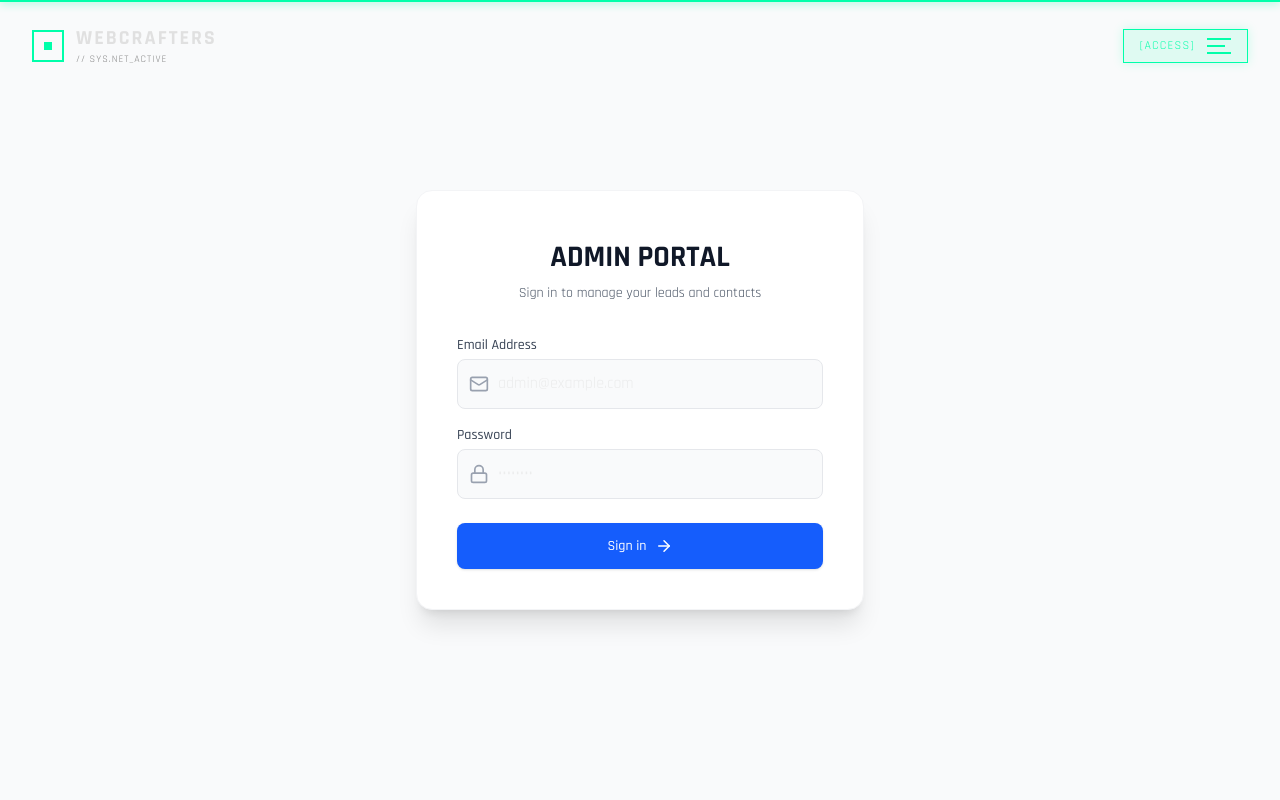
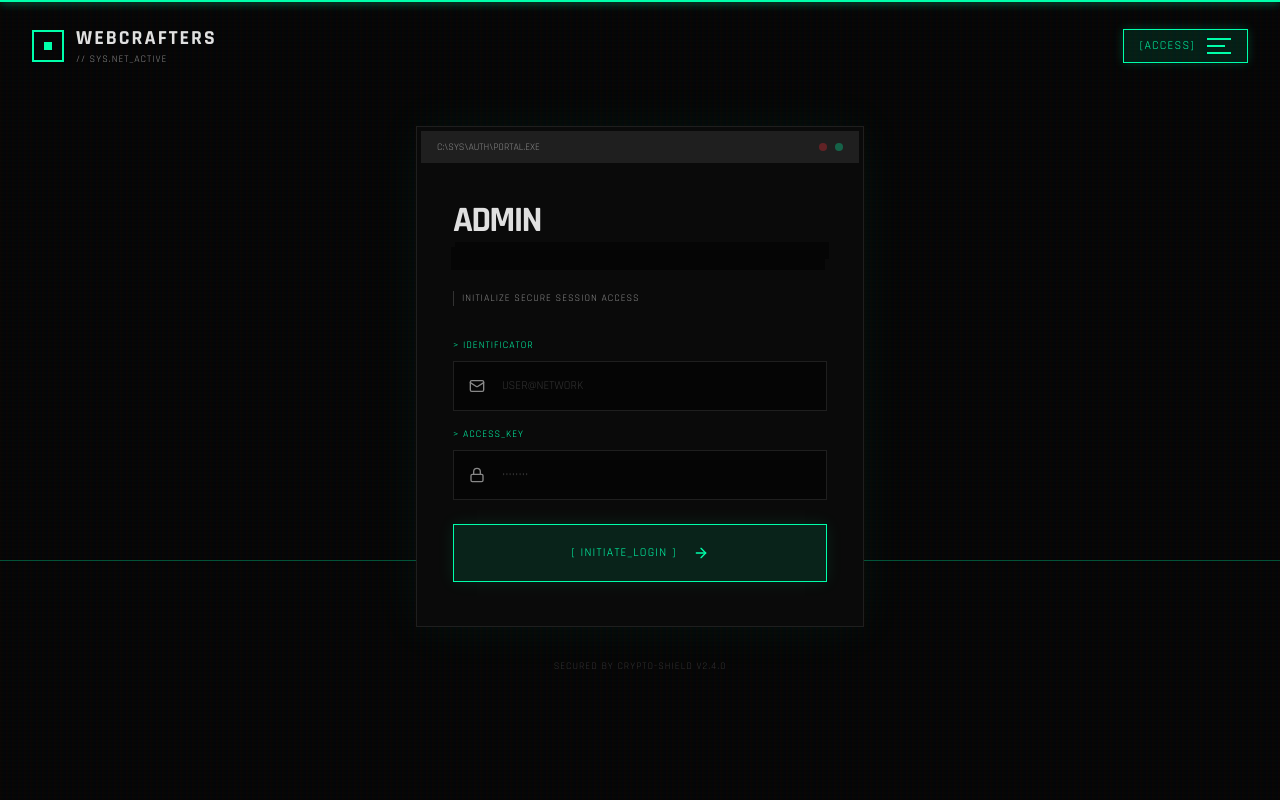
Before and after one commit to daxx06/portfolio_website, a Next.js app: page /admin/login in a window 1280 px wide. Shown: the top 800 px of the page. Built offline with nearby package versions, Linux system fonts and the light colour scheme.

Commit message:
feat: add auth debug logs and cyberpunk admin UI

```diff
--- a/package.json
+++ b/package.json
@@ -12,6 +12,7 @@
     "@upstash/ratelimit": "^2.0.8",
     "@upstash/redis": "^1.36.3",
     "bcryptjs": "^3.0.3",
+    "dotenv": "^17.3.1",
     "framer-motion": "^12.34.3",
     "lucide-react": "^0.575.0",
     "mongoose": "^9.2.3",
--- a/src/app/admin/login/page.tsx
+++ b/src/app/admin/login/page.tsx
@@ -38,58 +38,74 @@ export default function LoginPage() {
     };
 
     return (
-        <div className="min-h-screen flex items-center justify-center bg-gray-50 px-4 py-12 sm:px-6 lg:px-8">
+        <div className="min-h-screen flex items-center justify-center bg-[#050505] relative overflow-hidden px-4">
+            {/* Background Effects */}
+            <div className="absolute inset-0 bg-cyber-grid opacity-20 pointer-events-none"></div>
+            <div className="absolute inset-0 pointer-events-none crt-overlay"></div>
+            <div className="absolute top-0 left-0 w-full h-[1px] bg-[#00FFAA] animate-scanline opacity-30"></div>
+
             <motion.div
                 initial={{ opacity: 0, y: 20 }}
                 animate={{ opacity: 1, y: 0 }}
-                className="max-w-md w-full space-y-8 bg-white p-10 rounded-2xl shadow-xl border border-gray-100"
+                className="max-w-md w-full relative z-10"
             >
+                <div className="bg-[#0A0A0A] border border-[#1F1F1F] p-1 shadow-[0_0_50px_rgba(0,255,170,0.05)]">
+                    {/* Header bar */}
+                    <div className="w-full h-8 bg-[#1F1F1F] flex items-center px-4 justify-between mb-8">
+                        <div className="font-mono text-[10px] text-[#888888]">C:\SYS\AUTH\PORTAL.EXE</div>
+                        <div className="flex gap-2">
+                            <div className="w-2 h-2 rounded-full bg-red-500/30"></div>
+                            <div className="w-2 h-2 rounded-full bg-[#00FFAA]/30"></div>
+                        </div>
+                    </div>
+
+                    <div className="px-8 pb-10 pt-2 space-y-8">
                         <div>
-                    <h2 className="mt-2 text-center text-3xl font-extrabold text-gray-900">
-                        Admin Portal
+                            <h2 className="text-4xl font-sans font-bold text-[#E0E0E0] uppercase tracking-tighter leading-none text-glitch" data-text="ADMIN_PORTAL">
+                                ADMIN <br /> <span className="text-[#00FFAA]">PORTAL.</span>
                             </h2>
-                    <p className="mt-2 text-center text-sm text-gray-600">
-                        Sign in to manage your leads and contacts
+                            <p className="mt-4 font-mono text-[10px] text-[#888888] uppercase tracking-widest border-l border-[#333333] pl-2">
+                                INITIALIZE SECURE SESSION ACCESS
                             </p>
                         </div>
 
-                <form className="mt-8 space-y-6" onSubmit={handleSubmit}>
+                        <form className="space-y-6" onSubmit={handleSubmit}>
                             {error && (
-                        <div className="bg-red-50 text-red-600 p-3 text-sm rounded-lg text-center">
-                            {error}
+                                <div className="bg-[#FF0055]/10 border border-[#FF0055] text-[#FF0055] p-3 text-[10px] font-mono font-bold uppercase tracking-widest animate-pulse">
+                                    ERROR: {error}
                                 </div>
                             )}
 
-                    <div className="space-y-4">
-                        <div>
-                            <label className="block text-sm font-medium text-gray-700 mb-1">Email Address</label>
+                            <div className="space-y-4 font-mono">
+                                <div className="group">
+                                    <label className="block text-[10px] text-[#00FFAA] uppercase tracking-widest mb-2">&gt; IDENTIFICATOR</label>
                                     <div className="relative">
-                                <div className="absolute inset-y-0 left-0 pl-3 flex items-center pointer-events-none">
-                                    <Mail className="h-5 w-5 text-gray-400" />
+                                        <div className="absolute inset-y-0 left-0 pl-4 flex items-center pointer-events-none">
+                                            <Mail className="h-4 w-4 text-[#888888]" />
                                         </div>
                                         <input
                                             type="email"
                                             required
                                             value={email}
                                             onChange={(e) => setEmail(e.target.value)}
-                                    className="pl-10 w-full px-4 py-3 bg-gray-50 border border-gray-200 rounded-lg focus:ring-2 focus:ring-blue-600 focus:border-transparent transition-all outline-none"
-                                    placeholder="admin@example.com"
+                                            className="w-full bg-[#050505] border border-[#1F1F1F] group-hover:border-[#00FFAA]/50 focus:border-[#00FFAA] pl-12 pr-4 py-4 text-[#E0E0E0] text-xs focus:outline-none transition-colors placeholder:text-[#333333]"
+                                            placeholder="USER@NETWORK"
                                         />
                                     </div>
                                 </div>
 
-                        <div>
-                            <label className="block text-sm font-medium text-gray-700 mb-1">Password</label>
+                                <div className="group">
+                                    <label className="block text-[10px] text-[#00FFAA] uppercase tracking-widest mb-2">&gt; ACCESS_KEY</label>
                                     <div className="relative">
-                                <div className="absolute inset-y-0 left-0 pl-3 flex items-center pointer-events-none">
-                                    <Lock className="h-5 w-5 text-gray-400" />
+                                        <div className="absolute inset-y-0 left-0 pl-4 flex items-center pointer-events-none">
+                                            <Lock className="h-4 w-4 text-[#888888]" />
                                         </div>
                                         <input
                                             type="password"
                                             required
                                             value={password}
                                             onChange={(e) => setPassword(e.target.value)}
-                                    className="pl-10 w-full px-4 py-3 bg-gray-50 border border-gray-200 rounded-lg focus:ring-2 focus:ring-blue-600 focus:border-transparent transition-all outline-none"
+                                            className="w-full bg-[#050505] border border-[#1F1F1F] group-hover:border-[#00FFAA]/50 focus:border-[#00FFAA] pl-12 pr-4 py-4 text-[#E0E0E0] text-xs focus:outline-none transition-colors placeholder:text-[#333333]"
                                             placeholder="••••••••"
                                         />
                                     </div>
@@ -99,13 +115,21 @@ export default function LoginPage() {
                             <button
                                 type="submit"
                                 disabled={loading}
-                        className="w-full py-3 px-4 flex justify-center items-center gap-2 border border-transparent rounded-lg shadow-sm text-sm font-medium text-white bg-blue-600 hover:bg-blue-700 focus:outline-none focus:ring-2 focus:ring-offset-2 focus:ring-blue-500 transition-colors disabled:opacity-70"
+                                className="group w-full py-5 bg-[#00FFAA]/10 border border-[#00FFAA] text-[#00FFAA] tracking-widest uppercase text-xs hover:bg-[#00FFAA] hover:text-[#0A0A0A] transition-all flex items-center justify-center gap-4 disabled:opacity-50 disabled:cursor-not-allowed shadow-[0_0_15px_rgba(0,255,170,0.1)] hover:shadow-[0_0_25px_rgba(0,255,170,0.4)]"
                             >
-                        {loading ? "Signing in..." : (
-                            <>Sign in <ArrowRight size={18} /></>
+                                {loading ? (
+                                    "[ AUTHORIZING... ]"
+                                ) : (
+                                    <><span>[ INITIATE_LOGIN ]</span> <ArrowRight size={16} className="group-hover:translate-x-2 transition-transform" /></>
                                 )}
                             </button>
                         </form>
+                    </div>
+                </div>
+
+                <div className="mt-8 text-center font-mono text-[10px] text-[#333333] uppercase tracking-widest">
+                    SECURED BY CRYPTO-SHIELD v2.4.0
+                </div>
             </motion.div>
         </div>
     );
--- a/src/app/api/auth/[...nextauth]/route.ts
+++ b/src/app/api/auth/[...nextauth]/route.ts
@@ -18,46 +18,66 @@ const handler = NextAuth({
                 // Apply IP Rate Limiting for Login attempts
                 const headersList = await headers();
                 const ip = headersList.get("x-forwarded-for") || "127.0.0.1";
+                console.log(`[AUTH_DEBUG] Attempt from IP: ${ip}`);
 
                 try {
-                    const { success } = await rateLimiter.limit(`login_${ip}`);
+                    const { success, limit, remaining } = await rateLimiter.limit(`login_${ip}`);
+                    console.log(`[AUTH_DEBUG] Rate Limiter - success: ${success}, limit: ${limit}, remaining: ${remaining}`);
                     if (!success) {
+                        console.warn(`[AUTH_DEBUG] Rate limit exceeded for IP: ${ip}`);
                         return null; // Reject authorization
                     }
                 } catch (error) {
-                    console.error("Rate Limiter Error:", error);
+                    console.error("[AUTH_DEBUG] Rate Limiter Error:", error);
                 }
 
                 if (!credentials?.email || !credentials?.password) {
+                    console.warn("[AUTH_DEBUG] Missing credentials");
                     return null;
                 }
 
+                console.log(`[AUTH_DEBUG] Login attempt for email: ${credentials.email}`);
+                console.log(`[AUTH_DEBUG] NODE_ENV: ${process.env.NODE_ENV}`);
+
                 // Check Environment Variable Bypass First (ONLY IN DEVELOPMENT)
                 if (process.env.NODE_ENV === "development") {
-                    if (credentials.email === process.env.ADMIN_EMAIL && credentials.password === process.env.ADMIN_PASSWORD) {
+                    const envEmail = process.env.ADMIN_EMAIL;
+                    const envPass = process.env.ADMIN_PASSWORD;
+                    console.log(`[AUTH_DEBUG] Checking DEV bypass for ${credentials.email}`);
+
+                    if (credentials.email === envEmail && credentials.password === envPass) {
+                        console.log("[AUTH_DEBUG] DEV bypass success!");
                         return {
                             id: "admin-bypass-id",
                             name: "Admin",
                             email: credentials.email,
                             role: "admin"
                         };
+                    } else {
+                        console.log("[AUTH_DEBUG] DEV bypass failed (mismatch or missing env vars)");
                     }
                 }
 
                 // Normal Database Login
+                console.log("[AUTH_DEBUG] Attempting DB connection...");
                 await dbConnect();
+                console.log("[AUTH_DEBUG] DB connected, searching for user...");
                 const user = await User.findOne({ email: credentials.email }).select("+password");
 
                 if (!user) {
+                    console.warn(`[AUTH_DEBUG] User not found: ${credentials.email}`);
                     return null; // Invalid email
                 }
 
+                console.log("[AUTH_DEBUG] User found, comparing passwords...");
                 const isMatch = await bcrypt.compare(credentials.password, user.password);
 
                 if (!isMatch) {
+                    console.warn("[AUTH_DEBUG] Password mismatch");
                     return null; // Invalid password
                 }
 
+                console.log("[AUTH_DEBUG] DB Login Success!");
                 return {
                     id: user._id.toString(),
                     email: user.email,
```
Also changed, not shown: src/app/admin/dashboard/page.tsx (+56 -40 lines), 1 other file (tests, documents, lock files or other folders). Lines whose indentation alone changed are shown as unchanged.
